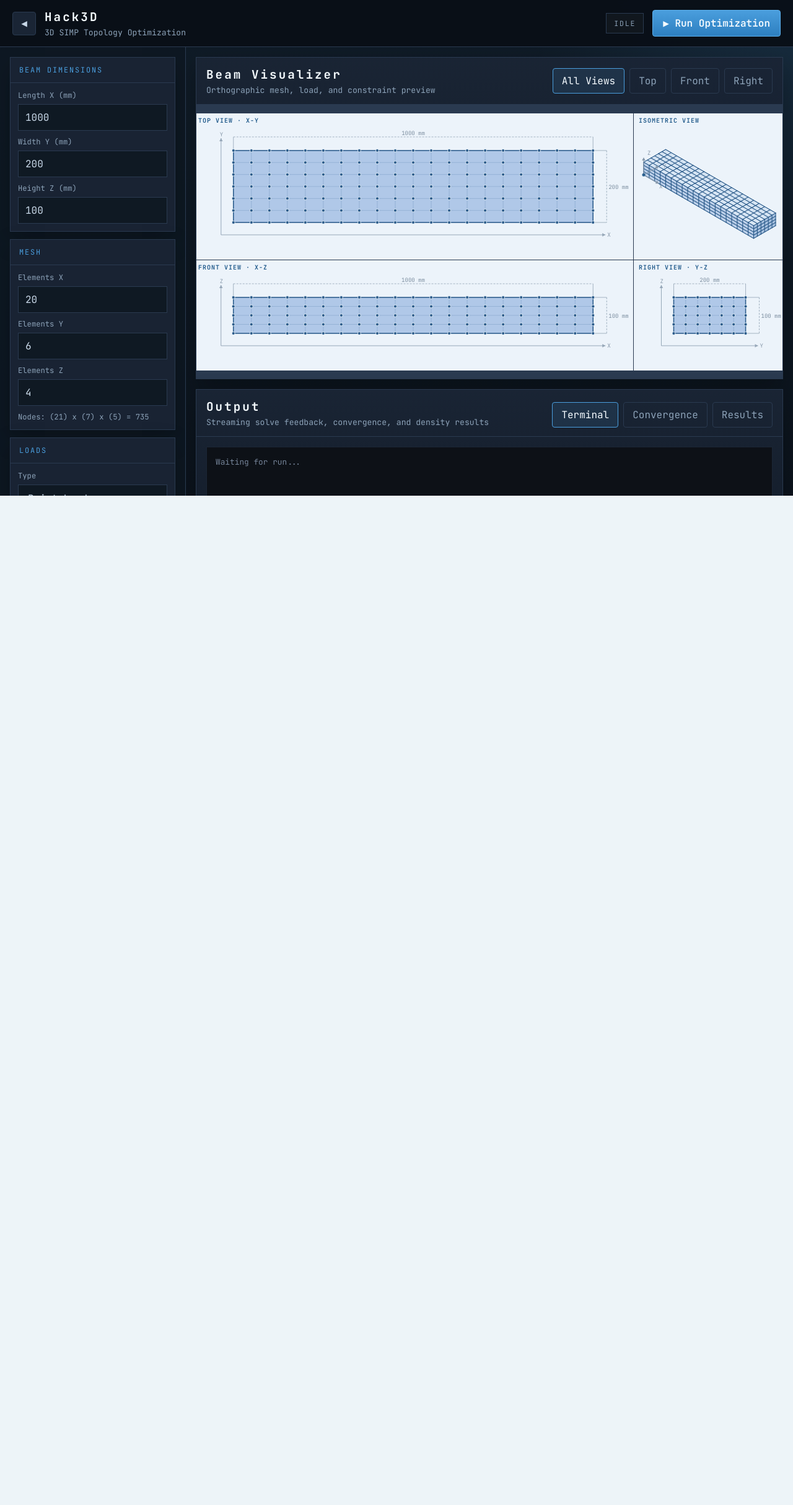
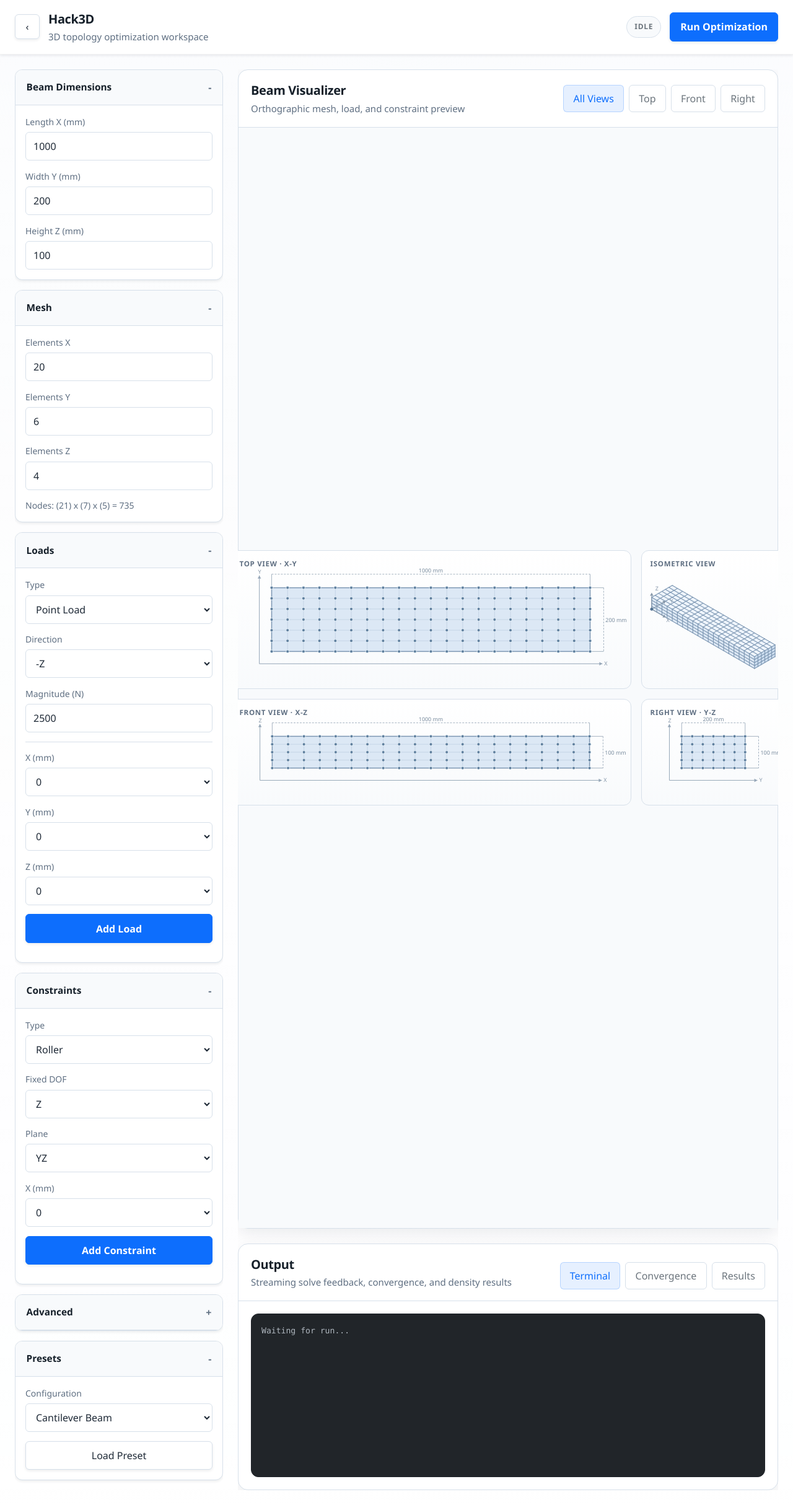
Before and after one commit to IvanYeung0610/3D-Topology-Optimizer-WebApp, a Flask app: page / in a window 1280 px wide. Shown: the whole page at 62% size. Before the commit the page ends 800 px from the top, so only its background shows below. Run offline with Flask 3, Linux system fonts and the light colour scheme.

Commit message:
Asked codex to modify website to have bootstrap theme
Prompted codex to change the theme of the site to something similar to
bootstrap. The changes broke the visual functionality of the site, but
the theme that was generated could be referenced for how the site could
look.

```diff
--- a/static/main.js
+++ b/static/main.js
@@ -443,7 +443,7 @@
 }
 
 function setRunButtonState(running) {
-  elements.runButton.textContent = running ? "■ Stop" : "▶ Run Optimization";
+  elements.runButton.textContent = running ? "Stop" : "Run Optimization";
   elements.runButton.classList.toggle("stop", running);
 }
 
@@ -519,19 +519,19 @@
       maintainAspectRatio: false,
       animation: false,
       plugins: {
-        legend: { labels: { color: "#c8d8e8" } },
+        legend: { labels: { color: "#495057" } },
       },
       scales: {
         x: {
-          title: { display: true, text: "Iteration", color: "#8ca2b8" },
-          ticks: { color: "#8ca2b8" },
-          grid: { color: "rgba(140,162,184,0.14)" },
+          title: { display: true, text: "Iteration", color: "#6c757d" },
+          ticks: { color: "#6c757d" },
+          grid: { color: "rgba(108,117,125,0.14)" },
         },
         y: {
           type: logarithmic ? "logarithmic" : "linear",
-          title: { display: true, text: label, color: "#8ca2b8" },
-          ticks: { color: "#8ca2b8" },
-          grid: { color: "rgba(140,162,184,0.14)" },
+          title: { display: true, text: label, color: "#6c757d" },
+          ticks: { color: "#6c757d" },
+          grid: { color: "rgba(108,117,125,0.14)" },
         },
       },
     },
@@ -797,7 +797,7 @@
 
   elements.panelToggle.addEventListener("click", () => {
     const collapsed = elements.sidePanel.classList.toggle("collapsed");
-    elements.panelToggle.textContent = collapsed ? "▶" : "◀";
+    elements.panelToggle.textContent = collapsed ? "›" : "‹";
     setTimeout(() => renderVisualizer(), 240);
   });
 
@@ -819,9 +819,9 @@
     svgRight: document.getElementById("svgRight"),
   });
 
-  complianceChart = createChart("complianceChart", "Compliance", "#4a9edd", true);
-  volumeChart = createChart("volumeChart", "Volume Fraction", "#56c271", false);
-  densityChangeChart = createChart("densityChangeChart", "Max Density Change", "#f57f63", true);
+  complianceChart = createChart("complianceChart", "Compliance", "#0d6efd", true);
+  volumeChart = createChart("volumeChart", "Volume Fraction", "#198754", false);
+  densityChangeChart = createChart("densityChangeChart", "Max Density Change", "#fd7e14", true);
 
   bindEvents();
   registerListDelegation();
--- a/static/style.css
+++ b/static/style.css
@@ -1,26 +1,34 @@
 :root {
-  --bg: #0f1923;
-  --panel: #1a2535;
-  --panel-alt: #121d2a;
-  --border: #2a3a50;
-  --text: #c8d8e8;
-  --muted: #8ca2b8;
-  --accent: #4a9edd;
-  --accent-strong: #2d7fc0;
-  --danger: #cc3333;
-  --danger-soft: #fde8e8;
-  --success: #1a7a1a;
-  --success-soft: #e8f5e8;
-  --load: #cc2222;
-  --node: #2a5a8a;
-  --beam-fill: #b0c8e8;
-  --beam-stroke: #2a5a8a;
-  --terminal-bg: #0d1117;
-  --terminal-text: #39d353;
-  --warning-bg: #4b3c10;
-  --warning-border: #d7a928;
-  --warning-text: #f5db78;
-  --shadow: 0 14px 36px rgba(0, 0, 0, 0.24);
+  --bg: #f4f7fb;
+  --bg-accent: #e9eff7;
+  --surface: #ffffff;
+  --surface-subtle: #f8fafc;
+  --surface-strong: #eef3f9;
+  --border: #d7e0ea;
+  --border-strong: #c4d0dd;
+  --text: #1f2a37;
+  --muted: #5f6f82;
+  --heading: #16202a;
+  --primary: #0d6efd;
+  --primary-hover: #0b5ed7;
+  --primary-soft: rgba(13, 110, 253, 0.1);
+  --secondary: #6c757d;
+  --secondary-hover: #5c636a;
+  --danger: #dc3545;
+  --danger-soft: #fcebec;
+  --success: #198754;
+  --success-soft: #eaf7f0;
+  --warning-bg: #fff3cd;
+  --warning-border: #ffe69c;
+  --warning-text: #664d03;
+  --terminal-bg: #212529;
+  --terminal-text: #f8f9fa;
+  --terminal-muted: #adb5bd;
+  --shadow-sm: 0 0.125rem 0.25rem rgba(15, 23, 42, 0.08);
+  --shadow: 0 0.5rem 1.5rem rgba(15, 23, 42, 0.08);
+  --radius-sm: 0.375rem;
+  --radius: 0.75rem;
+  --radius-lg: 1rem;
 }
 
 * {
@@ -30,13 +38,17 @@
 html,
 body {
   margin: 0;
-  height: 100%;
   min-height: 100%;
   background:
-    radial-gradient(circle at top right, rgba(74, 158, 221, 0.14), transparent 28%),
-    linear-gradient(180deg, #101c28 0%, #0b131c 100%);
+    linear-gradient(180deg, rgba(255, 255, 255, 0.78), rgba(255, 255, 255, 0.96)),
+    radial-gradient(circle at top, var(--bg-accent), transparent 55%),
+    var(--bg);
   color: var(--text);
-  font-family: "JetBrains Mono", "Fira Code", "Courier New", monospace;
+  font-family: "Segoe UI", Roboto, "Helvetica Neue", Arial, sans-serif;
+}
+
+body {
+  line-height: 1.5;
 }
 
 button,
@@ -49,166 +61,204 @@
   cursor: pointer;
 }
 
+button:disabled,
+input:disabled,
+select:disabled {
+  cursor: not-allowed;
+}
+
 .app-shell {
-  height: 100vh;
   min-height: 100vh;
   display: flex;
   flex-direction: column;
-  background:
-    radial-gradient(circle at top right, rgba(74, 158, 221, 0.14), transparent 28%),
-    linear-gradient(180deg, #101c28 0%, #0b131c 100%);
 }
 
 .app-header {
+  position: sticky;
+  top: 0;
+  z-index: 20;
   display: flex;
   justify-content: space-between;
   align-items: center;
-  gap: 16px;
-  padding: 14px 20px;
-  border-bottom: 1px solid var(--border);
-  background: rgba(9, 15, 22, 0.92);
+  gap: 1rem;
+  padding: 1rem 1.5rem;
+  border-bottom: 1px solid rgba(0, 0, 0, 0.05);
+  background: rgba(255, 255, 255, 0.94);
   backdrop-filter: blur(12px);
+  box-shadow: var(--shadow-sm);
 }
 
 .header-left,
 .header-right {
   display: flex;
   align-items: center;
-  gap: 14px;
+  gap: 0.875rem;
+}
+
+.header-right {
+  flex-wrap: wrap;
+  justify-content: flex-end;
 }
 
 .title-block h1,
 .surface-header h2 {
   margin: 0;
-  font-size: 1.2rem;
-  letter-spacing: 0.16em;
-  color: #f4fbff;
+  color: var(--heading);
+  font-size: 1.25rem;
+  font-weight: 600;
+  letter-spacing: -0.02em;
 }
 
 .title-block p,
 .surface-header p {
-  margin: 4px 0 0;
+  margin: 0.15rem 0 0;
   color: var(--muted);
-  font-size: 0.82rem;
+  font-size: 0.94rem;
 }
 
 .icon-button,
 .run-button,
 .action-button,
-.tab-button {
-  border-radius: 4px;
-  border: 1px solid var(--border);
-  transition: background 160ms ease, border-color 160ms ease, transform 160ms ease, color 160ms ease;
+.tab-button,
+.delete-button {
+  border: 1px solid transparent;
+  border-radius: var(--radius-sm);
+  transition: background-color 160ms ease, border-color 160ms ease, color 160ms ease, box-shadow 160ms ease, transform 160ms ease;
+}
+
+.icon-button,
+.tab-button,
+.delete-button,
+.action-button.secondary {
+  background: var(--surface);
+  border-color: var(--border);
+  color: var(--text);
 }
 
 .icon-button {
-  width: 38px;
-  height: 38px;
-  background: var(--panel);
-  color: var(--text);
+  width: 2.5rem;
+  height: 2.5rem;
+  font-size: 1rem;
+  box-shadow: var(--shadow-sm);
 }
 
 .icon-button:hover,
-.tab-button:hover {
-  border-color: var(--accent);
-  color: #eef8ff;
+.tab-button:hover,
+.delete-button:hover,
+.action-button.secondary:hover {
+  border-color: var(--border-strong);
+  background: var(--surface-subtle);
 }
 
 .run-button,
 .action-button {
-  padding: 10px 16px;
-  background: linear-gradient(180deg, var(--accent), var(--accent-strong));
-  color: #f5fbff;
-  border-color: #5db2ef;
+  padding: 0.65rem 1rem;
   font-weight: 600;
+  color: #fff;
+  background: var(--primary);
+  border-color: var(--primary);
+  box-shadow: var(--shadow-sm);
 }
 
 .run-button:hover,
 .action-button:hover {
+  background: var(--primary-hover);
+  border-color: var(--primary-hover);
   transform: translateY(-1px);
 }
 
 .run-button.stop {
-  background: linear-gradient(180deg, #d94a4a, #9d2020);
-  border-color: #ef7d7d;
+  background: var(--danger);
+  border-color: var(--danger);
+}
+
+.run-button.stop:hover {
+  background: #bb2d3b;
+  border-color: #b02a37;
 }
 
 .action-button.secondary {
-  background: linear-gradient(180deg, #26425a, #172738);
-  border-color: #456584;
+  color: var(--text);
+  font-weight: 500;
 }
 
 .status-chip {
-  padding: 8px 12px;
+  display: inline-flex;
+  align-items: center;
+  padding: 0.45rem 0.75rem;
   border: 1px solid var(--border);
-  background: rgba(255, 255, 255, 0.03);
+  border-radius: 999px;
+  background: var(--surface-subtle);
+  font-size: 0.75rem;
+  font-weight: 700;
   text-transform: uppercase;
-  font-size: 0.72rem;
-  letter-spacing: 0.16em;
+  letter-spacing: 0.06em;
 }
 
 .status-chip.idle {
-  color: var(--muted);
+  color: var(--secondary);
 }
 
 .status-chip.running {
-  color: #7bc7ff;
-  border-color: #397bb4;
+  color: var(--primary);
+  background: var(--primary-soft);
+  border-color: rgba(13, 110, 253, 0.24);
 }
 
 .status-chip.success {
-  color: #8ae78a;
-  border-color: #2b8a2b;
+  color: var(--success);
+  background: var(--success-soft);
+  border-color: rgba(25, 135, 84, 0.24);
 }
 
 .status-chip.error {
-  color: #ff9e9e;
-  border-color: #a94a4a;
+  color: var(--danger);
+  background: var(--danger-soft);
+  border-color: rgba(220, 53, 69, 0.22);
 }
 
 .run-error {
-  max-width: 300px;
-  color: #ffb4b4;
-  font-size: 0.78rem;
+  max-width: 20rem;
   margin: 0;
+  color: var(--danger);
+  font-size: 0.875rem;
 }
 
 .workspace {
   flex: 1;
   display: flex;
   min-height: 0;
-  overflow: hidden;
+  padding: 1.5rem;
+  gap: 1.5rem;
 }
 
 .side-panel {
-  width: 300px;
-  flex: 0 0 300px;
+  width: 21rem;
+  flex: 0 0 21rem;
   min-height: 0;
-  padding: 16px;
-  border-right: 1px solid var(--border);
-  background: rgba(15, 25, 35, 0.86);
+  padding: 0;
   overflow-y: auto;
   overscroll-behavior: contain;
-  transition: width 220ms ease, flex-basis 220ms ease, padding 220ms ease, border-color 220ms ease;
+  transition: width 220ms ease, flex-basis 220ms ease, opacity 220ms ease, transform 220ms ease;
 }
 
 .side-panel.collapsed {
   width: 0;
   flex-basis: 0;
-  padding-left: 0;
-  padding-right: 0;
+  opacity: 0;
   overflow: hidden;
-  border-color: transparent;
+  transform: translateX(-0.5rem);
 }
 
 .warning-banner {
-  margin-bottom: 12px;
-  padding: 10px 12px;
+  margin-bottom: 1rem;
+  padding: 0.875rem 1rem;
   border: 1px solid var(--warning-border);
+  border-radius: var(--radius);
   background: var(--warning-bg);
   color: var(--warning-text);
-  font-size: 0.75rem;
-  opacity: 1;
+  font-size: 0.875rem;
+  box-shadow: var(--shadow-sm);
   transition: opacity 260ms ease;
 }
 
@@ -217,20 +267,25 @@
 }
 
 .control-section {
-  margin-bottom: 12px;
+  margin: 0 0 1rem;
   border: 1px solid var(--border);
-  background: rgba(26, 37, 53, 0.94);
-  box-shadow: var(--shadow);
+  border-radius: var(--radius);
+  background: var(--surface);
+  box-shadow: var(--shadow-sm);
+  overflow: hidden;
 }
 
 .control-section summary {
   list-style: none;
   cursor: pointer;
-  padding: 12px 14px;
-  text-transform: uppercase;
-  letter-spacing: 0.16em;
-  font-size: 0.74rem;
-  color: var(--accent);
+  display: flex;
+  align-items: center;
+  justify-content: space-between;
+  padding: 1rem 1.1rem;
+  color: var(--heading);
+  font-weight: 600;
+  font-size: 0.96rem;
+  background: var(--surface-subtle);
   border-bottom: 1px solid var(--border);
 }
 
@@ -238,37 +293,50 @@
   display: none;
 }
 
+.control-section summary::after {
+  content: "+";
+  color: var(--muted);
+  font-size: 1rem;
+}
+
+.control-section[open] summary::after {
+  content: "-";
+}
+
 .section-body {
-  padding: 12px;
+  padding: 1rem;
   display: grid;
-  gap: 10px;
+  gap: 0.9rem;
 }
 
 .field {
   display: grid;
-  gap: 6px;
+  gap: 0.4rem;
 }
 
 .field span,
 .mesh-info {
   color: var(--muted);
-  font-size: 0.76rem;
+  font-size: 0.875rem;
+  font-weight: 500;
 }
 
 .field input,
 .field select {
   width: 100%;
-  padding: 10px 11px;
+  min-height: 2.7rem;
+  padding: 0.625rem 0.75rem;
   border: 1px solid var(--border);
-  background: #0f1923;
+  border-radius: var(--radius-sm);
+  background: var(--surface);
   color: var(--text);
   outline: none;
 }
 
 .field input:focus,
 .field select:focus {
-  border-color: var(--accent);
-  box-shadow: 0 0 0 1px rgba(74, 158, 221, 0.3);
+  border-color: rgba(13, 110, 253, 0.48);
+  box-shadow: 0 0 0 0.2rem rgba(13, 110, 253, 0.15);
 }
 
 .subsection.hidden,
@@ -278,68 +346,60 @@
 
 .subsection {
   display: grid;
-  gap: 10px;
-  padding-top: 6px;
-  border-top: 1px solid rgba(255, 255, 255, 0.05);
+  gap: 0.9rem;
+  padding-top: 0.9rem;
+  border-top: 1px solid var(--border);
 }
 
 .triple-field {
   display: grid;
-  gap: 10px;
+  gap: 0.9rem;
 }
 
 .item-list {
   display: grid;
-  gap: 8px;
+  gap: 0.75rem;
 }
 
 .item-pill {
   display: flex;
   justify-content: space-between;
-  align-items: center;
-  gap: 10px;
-  padding: 9px 10px;
+  align-items: flex-start;
+  gap: 0.75rem;
+  padding: 0.875rem 0.95rem;
   border: 1px solid var(--border);
-  background: rgba(12, 19, 29, 0.96);
-  min-width: 0;
+  border-radius: var(--radius-sm);
+  background: var(--surface-subtle);
 }
 
 .item-pill .item-copy {
   min-width: 0;
-  font-size: 0.72rem;
+  font-size: 0.84rem;
   line-height: 1.45;
+  color: var(--text);
 }
 
 .item-pill .item-copy strong {
   display: inline-block;
-  margin-right: 8px;
-  padding: 3px 7px;
-  border-width: 1px;
-  border-style: solid;
-  font-size: 0.68rem;
-  letter-spacing: 0.14em;
+  margin-right: 0.5rem;
+  padding: 0.2rem 0.45rem;
+  border: 1px solid transparent;
+  border-radius: 999px;
+  font-size: 0.7rem;
+  letter-spacing: 0.04em;
   text-transform: uppercase;
 }
 
-.item-pill.load strong {
-  border-style: solid;
-}
-
-.item-pill.constraint strong {
-  border-style: solid;
-}
-
 .delete-button {
-  width: 26px;
-  height: 26px;
-  border: 1px solid var(--border);
-  background: transparent;
-  color: var(--muted);
+  width: 2rem;
+  height: 2rem;
+  flex: 0 0 auto;
 }
 
 .delete-button:hover {
-  border-color: var(--danger);
-  color: #ffd5d5;
+  color: var(--danger);
+  border-color: rgba(220, 53, 69, 0.28);
+  background: var(--danger-soft);
 }
 
 .main-column {
@@ -348,8 +408,7 @@
   min-height: 0;
   display: flex;
   flex-direction: column;
-  gap: 16px;
-  padding: 16px;
+  gap: 1.5rem;
   overflow-x: hidden;
   overflow-y: auto;
   overscroll-behavior: contain;
@@ -357,34 +416,34 @@
 
 .surface {
   border: 1px solid var(--border);
-  background: linear-gradient(180deg, rgba(26, 37, 53, 0.98), rgba(17, 26, 39, 0.98));
+  border-radius: var(--radius-lg);
+  background: var(--surface);
   box-shadow: var(--shadow);
   min-height: 0;
 }
 
 .visualizer-surface {
   flex: 1 1 0;
-  min-height: 520px;
+  min-height: 34rem;
   display: flex;
   flex-direction: column;
 }
 
 .output-surface {
   flex: 0 0 auto;
-  min-height: 320px;
-  min-width: 0;
+  min-height: 21rem;
   display: flex;
   flex-direction: column;
   overflow: hidden;
 }
 
 .surface-header {
-  padding: 14px 16px;
+  padding: 1.15rem 1.25rem;
   border-bottom: 1px solid var(--border);
   display: flex;
   justify-content: space-between;
   align-items: center;
-  gap: 12px;
+  gap: 1rem;
 }
 
 .surface-header > * {
@@ -395,25 +454,31 @@
   flex: 1 1 auto;
   min-height: 0;
   display: grid;
-  gap: 1px;
-  overflow: hidden;
-  background: var(--border);
-  padding: 1px;
+  gap: 1rem;
+  padding: 1rem;
+  background: var(--surface-subtle);
   align-content: center;
   justify-content: center;
 }
 
-.visualizer-tab-bar {
+.visualizer-tab-bar,
+.tab-bar {
+  display: flex;
   flex-wrap: wrap;
+  gap: 0.5rem;
+  min-width: 0;
 }
 
 .view-cell,
 .view-spacer {
   position: relative;
   overflow: hidden;
+  border: 1px solid var(--border);
+  border-radius: var(--radius);
   background:
-    linear-gradient(180deg, rgba(255, 255, 255, 0.02), transparent),
-    #ecf3fa;
+    linear-gradient(180deg, rgba(255, 255, 255, 0.65), rgba(248, 250, 252, 0.95)),
+    var(--surface);
+  box-shadow: inset 0 1px 0 rgba(255, 255, 255, 0.8);
 }
 
 .view-cell svg {
@@ -426,24 +491,13 @@
 
 .view-label {
   position: absolute;
-  top: 5px;
-  left: 8px;
+  top: 0.75rem;
+  left: 0.85rem;
   z-index: 2;
-  color: #255d8d;
-  font-size: 10px;
+  color: var(--muted);
+  font-size: 0.72rem;
   font-weight: 700;
-  letter-spacing: 0.1em;
-}
-
-.view-spacer {
-  display: flex;
-  align-items: center;
-  justify-content: center;
-  flex-direction: column;
-  gap: 4px;
-  color: #6f8296;
-  letter-spacing: 0.18em;
-  font-size: 0.76rem;
+  letter-spacing: 0.06em;
 }
 
 .visualizer-grid[data-view-mode="top"] .front-view,
@@ -467,39 +521,26 @@
 }
 
 .output-header .tab-bar {
-  min-width: 0;
-  max-width: 100%;
-  flex-wrap: wrap;
   justify-content: flex-end;
 }
 
-.tab-bar {
-  display: flex;
-  gap: 8px;
-  min-width: 0;
-}
-
 .tab-button {
-  padding: 9px 14px;
-  background: transparent;
-  color: var(--muted);
-  flex: 0 1 auto;
-  min-width: 0;
-  max-width: 100%;
-  white-space: normal;
+  padding: 0.55rem 0.95rem;
+  color: var(--secondary);
+  font-weight: 500;
 }
 
 .tab-button.active {
-  background: rgba(74, 158, 221, 0.12);
-  border-color: var(--accent);
-  color: #f5fbff;
+  background: var(--primary-soft);
+  color: var(--primary);
+  border-color: rgba(13, 110, 253, 0.22);
 }
 
 .tab-panel {
   display: none;
   flex: 1;
   min-height: 0;
-  padding: 16px;
+  padding: 1.25rem;
 }
 
 .tab-panel.active {
@@ -508,47 +549,58 @@
 }
 
 .terminal-output {
-  flex: 0 0 260px;
-  height: 260px;
-  max-height: 260px;
+  flex: 0 0 16.5rem;
+  height: 16.5rem;
+  max-height: 16.5rem;
   width: 100%;
   overflow: auto;
-  padding: 14px;
+  padding: 1rem;
+  border: 1px solid #1f242a;
+  border-radius: var(--radius);
   background: var(--terminal-bg);
   color: var(--terminal-text);
-  font-size: 0.8rem;
-  line-height: 1.55;
-  border: 1px solid #1b2635;
+  font-family: Consolas, "Courier New", monospace;
+  font-size: 0.82rem;
+  line-height: 1.6;
 }
 
 .terminal-placeholder {
-  color: #748398;
+  color: var(--terminal-muted);
 }
 
 .terminal-line.error {
-  color: #ff8383;
+  color: #ff9aa2;
 }
 
 .terminal-line.complete {
-  color: #ffffff;
+  color: #9ee7c3;
+}
+
+.chart-grid,
+.results-grid {
+  display: grid;
+  grid-template-columns: repeat(auto-fit, minmax(min(240px, 100%), 1fr));
+  gap: 1rem;
+  width: 100%;
+  min-width: 0;
 }
 
 .chart-grid {
-  display: grid;
-  grid-template-columns: repeat(auto-fit, minmax(min(240px, 100%), 1fr));
-  gap: 14px;
   flex: 1;
-  width: 100%;
-  min-width: 0;
   min-height: 0;
 }
 
+.chart-card,
+.result-card {
+  min-width: 0;
+  padding: 1rem;
+  border: 1px solid var(--border);
+  border-radius: var(--radius);
+  background: var(--surface-subtle);
+}
+
 .chart-card {
-  min-height: 240px;
-  min-width: 0;
-  padding: 12px;
-  border: 1px solid var(--border);
-  background: rgba(7, 13, 20, 0.28);
+  min-height: 15rem;
 }
 
 .chart-card canvas {
--- a/static/visualizer.js
+++ b/static/visualizer.js
@@ -1,10 +1,10 @@
 const PAD = 60;
 
 const COLORS = {
-  beam: "#b0c8e8",
-  beamStroke: "#2a5a8a",
-  meshEdge: "rgba(42,90,138,0.25)",
-  node: "#2a5a8a",
+  beam: "#dce8f5",
+  beamStroke: "#7d97b3",
+  meshEdge: "rgba(125,151,179,0.3)",
+  node: "#5f7f9e",
 };
 
 export const LOAD_PALETTE = [
@@ -306,7 +306,7 @@
         "font-size": 9,
         fill: "#7b8d9f",
         "text-anchor": horizontal ? "middle" : (dx > 0 ? "start" : "end"),
-        "font-family": "JetBrains Mono",
+        "font-family": "Segoe UI",
       })
     );
   }
@@ -317,13 +317,13 @@
       text(x1 + 23, y1 + 23, xLabel, {
         "font-size": 9,
         fill: "#8798aa",
-        "font-family": "JetBrains Mono",
+        "font-family": "Segoe UI",
       }) +
       this.arrowLine(x0 - 20, y1 + 20, x0 - 20, y0 - 20, "up", "#96a7b8", 1, 5) +
       text(x0 - 22, y0 - 23, yLabel, {
         "font-size": 9,
         fill: "#8798aa",
-        "font-family": "JetBrains Mono",
+        "font-family": "Segoe UI",
       })
     );
   }
@@ -356,7 +356,7 @@
       text(tipX + perpX * 6 + ux * 4, tipY + perpY * 6 + uy * 4, label, {
         "font-size": 9,
         fill: stroke,
-        "font-family": "JetBrains Mono",
+        "font-family": "Segoe UI",
       })
     );
   }
@@ -649,7 +649,7 @@
       {
         key: "front",
         visible: true,
-        fill: "rgba(176, 200, 232, 0.72)",
+        fill: "rgba(220, 232, 245, 0.85)",
         points: [
           [0, 0, 0],
           [lx, 0, 0],
@@ -666,7 +666,7 @@
       {
         key: "right",
         visible: true,
-        fill: "rgba(154, 184, 219, 0.8)",
+        fill: "rgba(202, 220, 239, 0.88)",
         points: [
           [lx, 0, 0],
           [lx, ly, 0],
@@ -683,7 +683,7 @@
       {
         key: "top",
         visible: true,
-        fill: "rgba(214, 229, 245, 0.84)",
+        fill: "rgba(239, 245, 252, 0.96)",
         points: [
           [0, 0, lz],
           [lx, 0, lz],
@@ -833,7 +833,7 @@
     out += this.vectorArrow(origin.x, origin.y, yAxis.dx, yAxis.dy, "Y");
     out += this.vectorArrow(origin.x, origin.y, zAxis.dx, zAxis.dy, "Z");
     out += path(`M ${origin.x - 2.5} ${origin.y} a 2.5 2.5 0 1 0 5 0 a 2.5 2.5 0 1 0 -5 0`, {
-      fill: "#255d8d",
+      fill: "#4d6f90",
       opacity: 0.95,
     });
 
--- a/templates/index.html
+++ b/templates/index.html
@@ -4,9 +4,6 @@
   <meta charset="utf-8">
   <meta name="viewport" content="width=device-width, initial-scale=1">
   <title>TOPO-OPT 3D</title>
-  <link rel="preconnect" href="https://fonts.googleapis.com">
-  <link rel="preconnect" href="https://fonts.gstatic.com" crossorigin>
-  <link href="https://fonts.googleapis.com/css2?family=Fira+Code:wght@400;500;700&family=JetBrains+Mono:wght@400;600;700&display=swap" rel="stylesheet">
   <link rel="stylesheet" href="{{ url_for('static', filename='style.css') }}">
   <script src="https://cdn.jsdelivr.net/npm/chart.js@4.4.3/dist/chart.umd.min.js" defer></script>
 </head>
@@ -14,22 +11,22 @@
   <div class="app-shell">
     <header class="app-header">
       <div class="header-left">
-        <button id="panelToggle" class="icon-button" type="button" aria-label="Toggle side panel">◀</button>
+        <button id="panelToggle" class="icon-button" type="button" aria-label="Toggle side panel">&lsaquo;</button>
         <div class="title-block">
           <h1>Hack3D</h1>
-          <p>3D SIMP Topology Optimization</p>
+          <p>3D topology optimization workspace</p>
         </div>
       </div>
       <div class="header-right">
         <p id="runError" class="run-error" hidden></p>
         <span id="statusChip" class="status-chip idle">Idle</span>
-        <button id="runButton" class="run-button" type="button">▶ Run Optimization</button>
+        <button id="runButton" class="run-button" type="button">Run Optimization</button>
       </div>
     </header>
 
     <div class="workspace">
       <aside id="sidePanel" class="side-panel">
-        <div id="geometryWarning" class="warning-banner" hidden>Dimensions changed — loads and constraints have been cleared.</div>
+        <div id="geometryWarning" class="warning-banner" hidden>Dimensions changed. Loads and constraints have been cleared.</div>
 
         <details class="control-section" open>
           <summary>Beam Dimensions</summary>
@@ -124,7 +121,7 @@
               </label>
             </div>
 
-            <button id="addLoadButton" class="action-button" type="button">+ Add Load</button>
+            <button id="addLoadButton" class="action-button" type="button">Add Load</button>
             <div id="loadsList" class="item-list"></div>
           </div>
         </details>
@@ -168,7 +165,7 @@
               <span id="constraintPlaneCoordLabel">X (mm)</span>
               <select id="constraintPlaneCoord"></select>
             </label>
-            <button id="addConstraintButton" class="action-button" type="button">+ Add Constraint</button>
+            <button id="addConstraintButton" class="action-button" type="button">Add Constraint</button>
             <div id="constraintsList" class="item-list"></div>
           </div>
         </details>
```
Also changed, not shown: other parts of static/style.css (+35 -61 lines).
